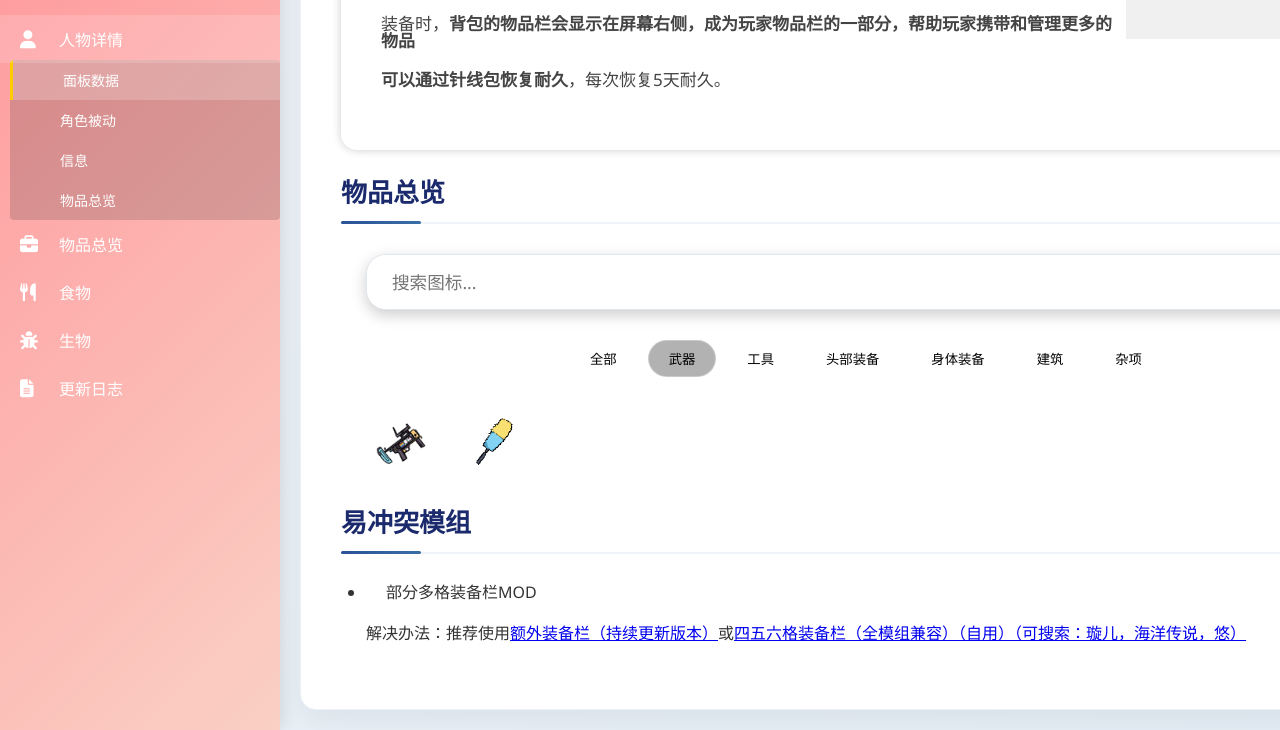
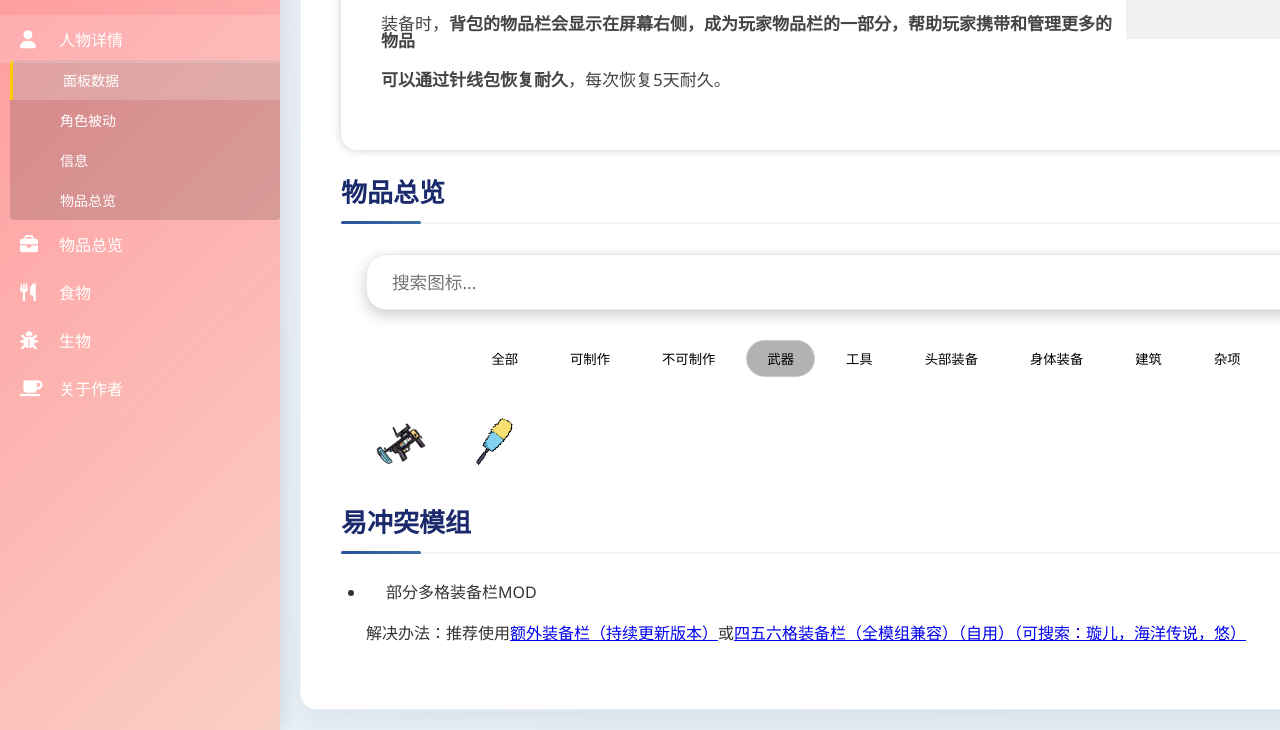
Before and after one commit to ChiyueGongcheng/DST_BlueArchive_wiki, a plain HTML site: page childweb/yuzu.html in a window 1280 px wide. Both pictures are taken after a click on the button "武器". Shown: the part 2013-2743 px from the top of the page. Drawn offline with Linux system fonts and the light colour scheme.

Commit message:
调整目录与添加物品筛选词条

```diff
--- a/childweb/yuzu.html
+++ b/childweb/yuzu.html
@@ -1040,8 +1040,8 @@
 
             <div class="menu-category">
                 <div class="menu-item">
-                    <i class="fas fa-file-text"></i>
-                    <span>更新日志</span>
+                    <i class="fas fa-coffee"></i>
+                    <span>关于作者</span>
                 </div>
                 <div class="submenu">
 
@@ -1190,6 +1190,8 @@
 
                         <div class="categories">
                             <button class="category-btn active" data-category="all">全部</button>
+                            <button class="category-btn" data-category="creatable">可制作</button>
+                            <button class="category-btn" data-category="uncreatable">不可制作</button>
                             <button class="category-btn" data-category="weapon">武器</button>
                             <button class="category-btn" data-category="tools">工具</button>
                             <button class="category-btn" data-category="hat">头部装备</button>
@@ -1353,56 +1355,56 @@
                 imageUrl: "../image/yuzu/yuzu_coat.png",
                 category: "body",
                 link: "#",
-                tags:["大衣"]
+                tags:["大衣","creatable"]
             },
             {
                 name: "喵冲",
                 imageUrl: "../image/yuzu/yuzu_gun.png",
                 category: "weapon",
                 link: "#",
-                tags:["榴弹炮","专武"]
+                tags:["榴弹炮","专武","creatable"]
             },
             {
                 name: "榴弹子弹",
                 imageUrl: "../image/yuzu/yuzu_grenade_icon.png",
                 category: "other",
                 link: "#",
-                tags:[]
+                tags:["creatable"]
             },
             {
                 name: "储物柜",
                 imageUrl: "../image/yuzu/yuzu_wardrobe.png",
                 category: "building",
                 link: "#",
-                tags:["柜子"]
+                tags:["柜子","creatable"]
             },
             {
                 name: "纸箱",
                 imageUrl: "../image/yuzu/yuzu_paperbox.png",
                 category: "body",
                 link: "#",
-                tags:["箱子","潜行纸箱"]
+                tags:["箱子","潜行纸箱","creatable"]
             },
             {
                 name: "无敌炫酷双色鸡毛掸子",
                 imageUrl: "../image/yuzu/yuzu_duster.png",
                 category: "weapon",
                 link: "#",
-                tags:[]
+                tags:["creatable"]
             },
             {
                 name: "全自动灌溉水桶",
                 imageUrl: "../image/yuzu/yuzu_wateringcan.png",
                 category: "tools",
                 link: "#",
-                tags:["小桃","浇水"]
+                tags:["小桃","浇水","creatable"]
             },
             {
                 name: "女仆装",
                 imageUrl: "../image/yuzu/yuzu_maidsuit.png",
                 category: "body",
                 link: "#",
-                tags:[]
+                tags:["creatable","月亮阵营"]
             }
         ];
 
@@ -1463,7 +1465,10 @@
                 if (category === 'all') {
                     renderIcons(icons);
                 } else {
-                    const filteredIcons = icons.filter(item => item.category === category);
+                    const filteredIcons = icons.filter(item =>
+                    item.category === category||
+                    item.tags.some(tag => tag.toLowerCase().includes(category))
+                );
                     renderIcons(filteredIcons);
                 }
             });
```
